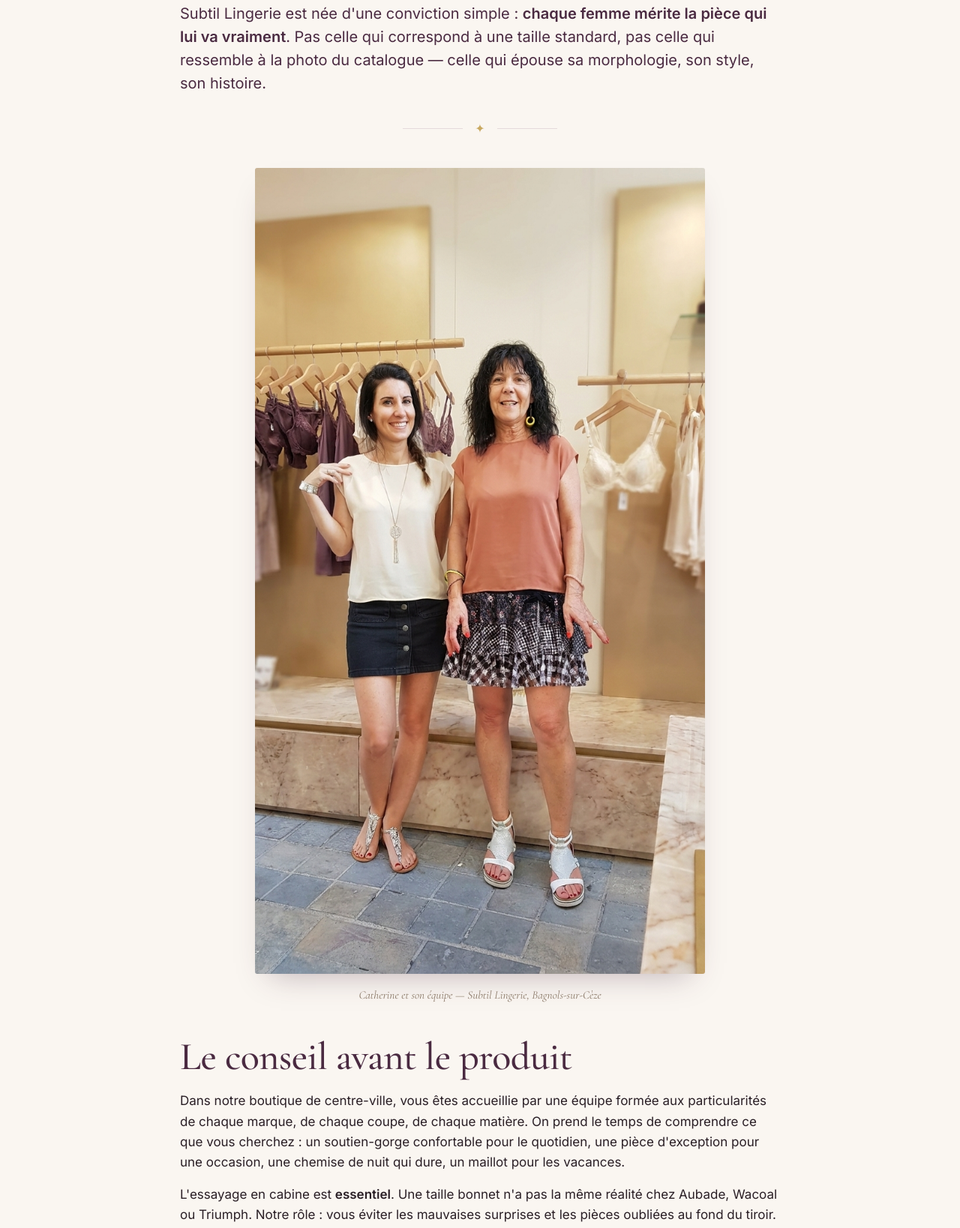
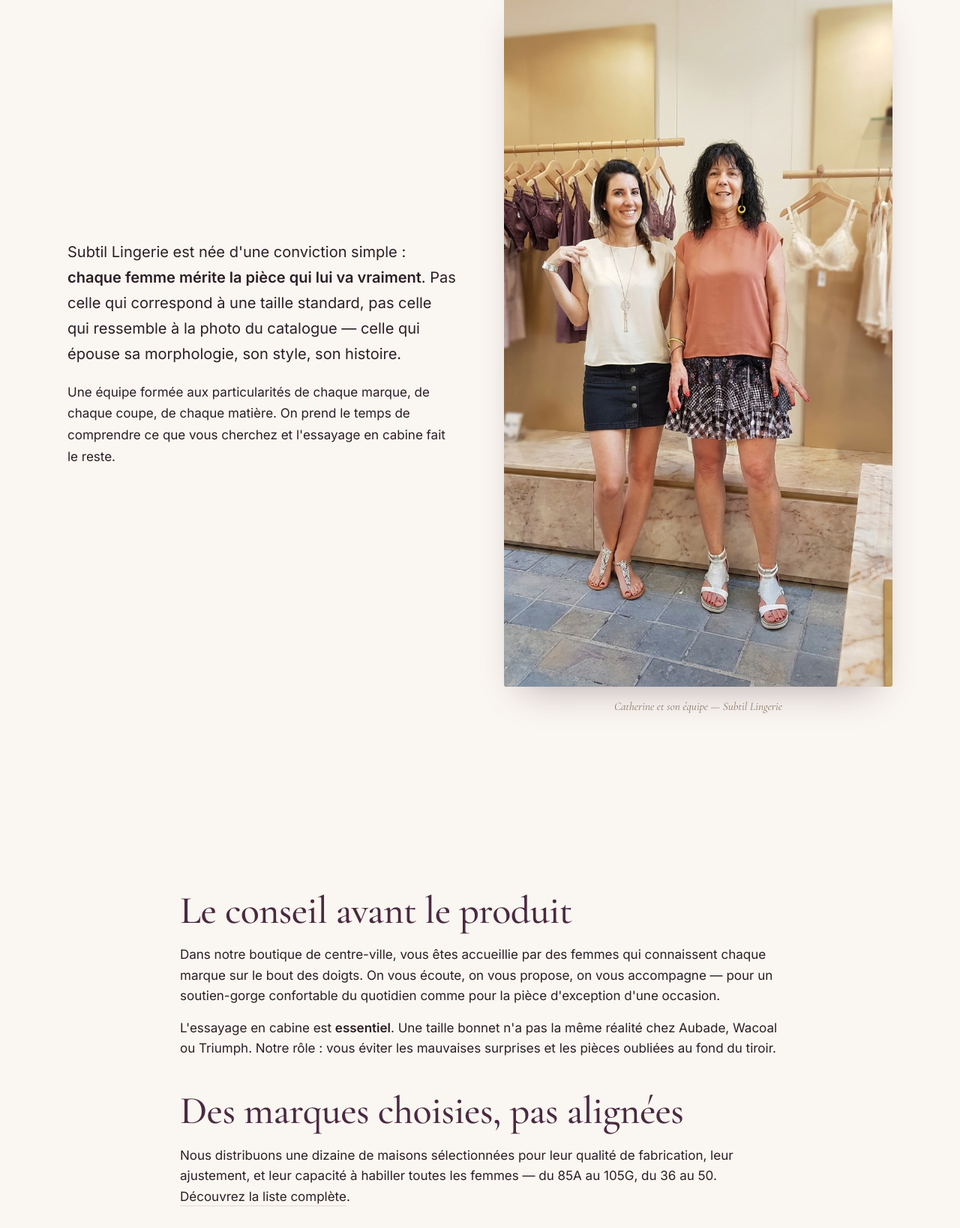
Before and after one commit to freezouille-coder/subtil-lingerie, an Astro site: page /boutique in a window 1280 px wide. Shown: the part 669-2307 px from the top of the page at 75% size. Built offline with nearby package versions, Linux system fonts and the light colour scheme; Astro itself is replaced by a stand-in of ours; a web font is replaced by a local one.

Commit message:
v6: Direction B Marques image + boutique page side-by-side layout
Marques editorial swap (Direction B chosen by user)
- New nano-banana Pro 2K image: Sunday morning bedroom scene
- Unmade linen bed, two coffee cups with steam, robe + t-shirt folded
  together, burgundy lace lingerie set on pillow, peony, aubergine wall
- Conveys couple intimacy + well-being without showing any bodies
- Updated figcaption to L intime partage

Boutique page refactor
- Equipe photo moved beside intro text (2-column grid)
- Consistent with Visite Virtuelle layout
- Text condensed, removed redundant sentences
- Section now feels like the Editorial Feature pattern

Co-Authored-By: Claude Opus 4.7 (1M context) <noreply@anthropic.com>

```diff
--- a/src/pages/boutique.astro
+++ b/src/pages/boutique.astro
@@ -17,27 +17,38 @@ import { boutique } from '../data/boutique';
     </div>
   </section>
 
+  <section class="boutique-intro">
+    <div class="container">
+      <div class="boutique-intro-grid">
+        <div class="boutique-intro-text">
+          <p class="lead">
+            Subtil Lingerie est née d'une conviction simple :
+            <strong>chaque femme mérite la pièce qui lui va vraiment</strong>.
+            Pas celle qui correspond à une taille standard, pas celle qui ressemble à la photo
+            du catalogue — celle qui épouse sa morphologie, son style, son histoire.
+          </p>
+          <p>
+            Une équipe formée aux particularités de chaque marque, de chaque coupe, de chaque
+            matière. On prend le temps de comprendre ce que vous cherchez et l'essayage en cabine
+            fait le reste.
+          </p>
+        </div>
+        <figure class="boutique-figure">
+          <img src="/images/equipe-elegante.jpg" alt="L'équipe de Subtil Lingerie en boutique" loading="lazy" />
+          <figcaption>Catherine et son équipe — Subtil Lingerie</figcaption>
+        </figure>
+      </div>
+    </div>
+  </section>
+
   <section>
     <div class="container-narrow">
-      <p class="lead">
-        Subtil Lingerie est née d'une conviction simple : <strong>chaque femme mérite la pièce qui lui va vraiment</strong>.
-        Pas celle qui correspond à une taille standard, pas celle qui ressemble à la photo du catalogue —
-        celle qui épouse sa morphologie, son style, son histoire.
-      </p>
-
-      <div class="divider">✦</div>
-
-      <figure class="boutique-figure">
-        <img src="/images/equipe-elegante.jpg" alt="L'équipe de Subtil Lingerie en boutique" loading="lazy" />
-        <figcaption>Catherine et son équipe — Subtil Lingerie, Bagnols-sur-Cèze</figcaption>
-      </figure>
-
       <h2>Le conseil avant le produit</h2>
       <p>
-        Dans notre boutique de centre-ville, vous êtes accueillie par une équipe formée aux particularités
-        de chaque marque, de chaque coupe, de chaque matière. On prend le temps de comprendre ce que vous cherchez :
-        un soutien-gorge confortable pour le quotidien, une pièce d'exception pour une occasion,
-        une chemise de nuit qui dure, un maillot pour les vacances.
+        Dans notre boutique de centre-ville, vous êtes accueillie par des femmes qui connaissent
+        chaque marque sur le bout des doigts. On vous écoute, on vous propose, on vous accompagne
+        — pour un soutien-gorge confortable du quotidien comme pour la pièce d'exception
+        d'une occasion.
       </p>
 
       <p>
@@ -96,24 +107,36 @@ import { boutique } from '../data/boutique';
   .container-narrow h2 { margin-top: 2.5rem; margin-bottom: 1rem; }
   .container-narrow p { margin-bottom: 1rem; }
 
-  .boutique-figure {
-    margin: 2.5rem 0;
-    text-align: center;
+  .boutique-intro { padding-block: clamp(3.5rem, 7vw, 5.5rem); }
+  .boutique-intro-grid {
+    display: grid;
+    grid-template-columns: 1fr 1fr;
+    gap: clamp(2rem, 5vw, 4rem);
+    align-items: center;
+    max-width: 1100px;
+    margin-inline: auto;
   }
+  .boutique-intro-text .lead { margin-bottom: 1.25rem; }
+  .boutique-intro-text p { color: var(--c-ink); line-height: 1.7; }
+  .boutique-figure { margin: 0; }
   .boutique-figure img {
     width: 100%;
-    max-width: 600px;
     height: auto;
     border-radius: 3px;
-    box-shadow: 0 20px 40px -20px rgba(74, 42, 65, 0.35);
-    margin-inline: auto;
+    box-shadow: 0 24px 48px -24px rgba(74, 42, 65, 0.4);
+    display: block;
   }
   .boutique-figure figcaption {
-    margin-top: 1rem;
+    margin-top: 0.85rem;
     font-family: var(--font-display);
     font-style: italic;
     color: var(--c-muted);
     font-size: 0.95rem;
+    text-align: center;
+  }
+  @media (max-width: 760px) {
+    .boutique-intro-grid { grid-template-columns: 1fr; gap: 2rem; }
+    .boutique-figure img { max-width: 480px; margin-inline: auto; }
   }
 
   .info-grid {
```
Also changed, not shown: src/pages/marques.astro (+5 -5 lines), .tmp/prompts/marques-couple.txt (added), public/images/marques-editorial.jpg.
